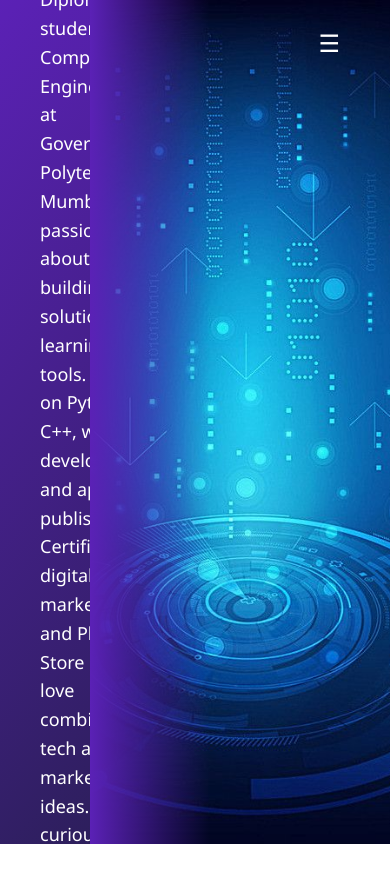
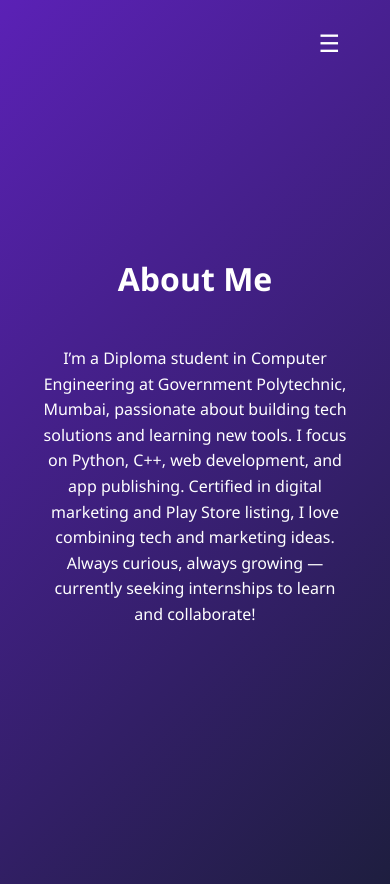
Before and after one commit to Sam-06060/Smart-Portfolio, a plain HTML site: page about.html in a window 390 px wide. Before the commit the page ends 844 px from the top, so only its background shows below. Drawn offline with Linux system fonts and the light colour scheme.

Commit message:
Update about.css
Fixed issue of mobile ui scaling

```diff
--- a/about.css
+++ b/about.css
@@ -28,12 +28,12 @@ h1 {
   position: relative;
   top: -20px; /* move heading up slightly */
   margin-bottom: 20px;
-  font-size: 2.5rem;   /* ~40px — a subtle increase */
+  font-size: 2.5rem; /* ~40px */
 }
 
 p {
   max-width: 600px;
-  font-size: 1.125rem; /* ~18px — a subtle increase */
+  font-size: 1.125rem; /* ~18px */
   line-height: 1.6;
 }
 
@@ -97,3 +97,31 @@ p {
 .dropdown-menu a:hover {
   color: #a855f7;
 }
+
+/* -------- 📱 Responsive Fix for Mobile -------- */
+@media (max-width: 768px) {
+  .layout {
+    flex-direction: column;
+    align-items: center;
+    padding: 20px;
+  }
+
+  .page-content {
+    align-items: center;
+    text-align: center;
+    padding: 20px;
+  }
+
+  .right-photo {
+    display: none;
+  }
+
+  h1 {
+    font-size: 2rem;
+    top: -10px;
+  }
+
+  p {
+    font-size: 1rem;
+  }
+}
```
